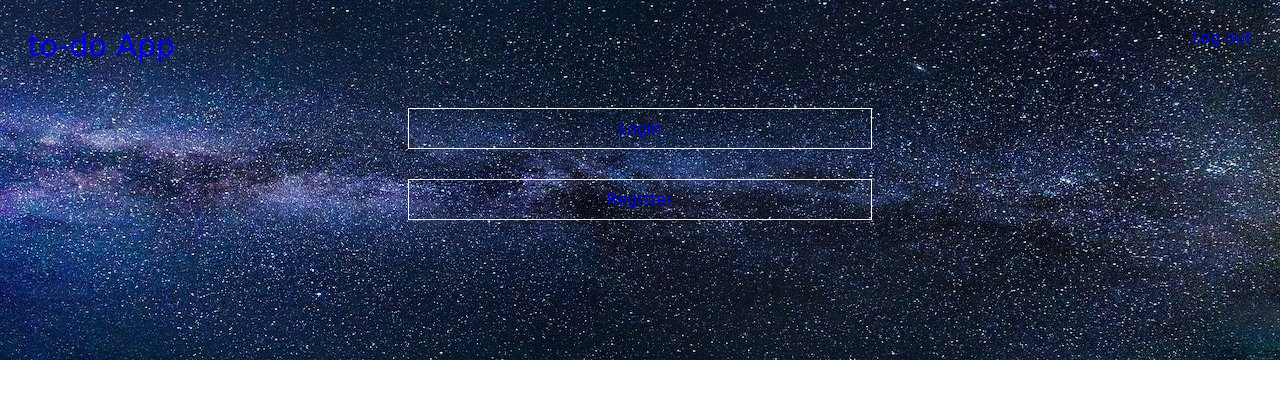
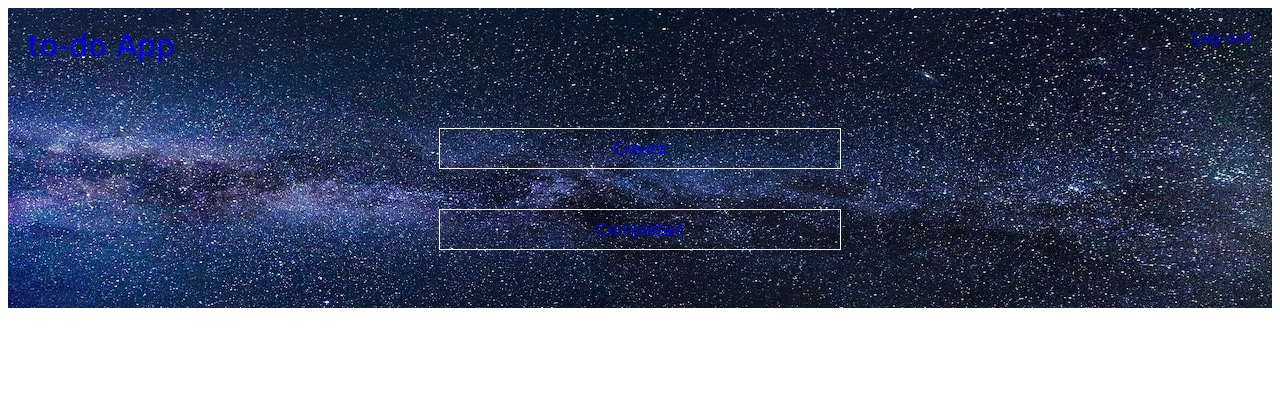
Before and after one commit to kczub/todo-app, a Django app: page /todo/ in a window 1280 px wide. Shown: the top 399 px of the page. Run offline with Django 4.2, Linux system fonts and the light colour scheme; the visitor is signed in with stand-in values (Sample User, id 1).

Commit message:
Update CSS and templates

```diff
--- a/todo/static/todo/style.css
+++ b/todo/static/todo/style.css
@@ -1,6 +1,13 @@
 body {
+    /* background: white url("background.jpg") no-repeat; */
+    font-family: Verdana, Geneva, Tahoma, sans-serif;
+}
+
+.top {
+    height: 300px;
     background: white url("background.jpg") no-repeat;
-    font-family: Verdana, Geneva, Tahoma, sans-serif;
+    margin: 0px;
+    padding: 0px;
 }
 
 a {
@@ -24,6 +31,7 @@ a {
     height: 70px;
     overflow: hidden;
     font-size: 20;
+    margin-bottom: 50px;
 }
 
 .logo {
@@ -33,8 +41,8 @@ a {
 
 .navbar ul {
     list-style-type: none;
-    margin: 0;
-    padding: 0;
+    margin: 0px;
+    padding: 0px;
 }
 
 .navbar-left {
@@ -55,10 +63,10 @@ a {
 
 .card-white {
     display: inline block;
-    width: 50%;
-    margin-top: 30px;
+    width: 30%;
+    margin-top: 40px;
     margin-right: auto;
-    margin-bottom: 30px;
+    margin-bottom: 40px;
     margin-left: auto;
     padding: 10px;
     border: 0.5px solid white;
@@ -74,6 +82,12 @@ a {
     padding: 10px;
     border: 0.5px solid black;
     text-align: center;
+    text-overflow: ellipsis;
+}
+
+.card p {
+    text-align: left;
+    font-size: 12px;
 }
 
 .btn {
--- a/todo/templates/todo/base.html
+++ b/todo/templates/todo/base.html
@@ -11,6 +11,7 @@
 </head>
 
 <body>
+    <div class="top">
         <div class="navbar">
             <ul>
                 {% if request.user.is_authenticated %}
@@ -21,6 +22,29 @@
                 {% endif %}
             </ul>
         </div>
+
+
+        {% block control %}
+        {% if request.user.is_authenticated %}
+        <div class="card-white">
+            <a href="{% url 'todo:create' %}">Create</a>
+        </div>
+        <div class="card-white">
+            <a href="{% url 'todo:completed' %}">Completed</a>
+        </div>
+        {% else %}
+        <div class="card-white">
+            <a href="{% url 'accounts:login' %}">Login</a>
+        </div>
+        <div class="card-white">
+            <a href="{% url 'accounts:register' %}">Register</a>
+        </div>
+        {% endif %}
+        {% endblock control %}
+
+
+
+    </div>
     <div class="container">
         {% block content %}
         {% endblock content %}
--- a/todo/templates/todo/index.html
+++ b/todo/templates/todo/index.html
@@ -1,11 +1 @@
 {% extends 'todo/base.html' %}
-{% block content %}
-
-<div class="card-white">
-    <a href="{% url 'accounts:login' %}">Login</a>
-</div>
-<div class="card-white">
-    <a href="{% url 'accounts:register' %}">Register</a>
-</div>
-
-{% endblock content %}
```
Also changed, not shown: todo/templates/todo/completed.html (+15 -1 lines), todo/templates/todo/detail.html (+16 -13 lines), todo/templates/todo/profile.html (+2 -12 lines). Lines whose indentation alone changed are shown as unchanged.
